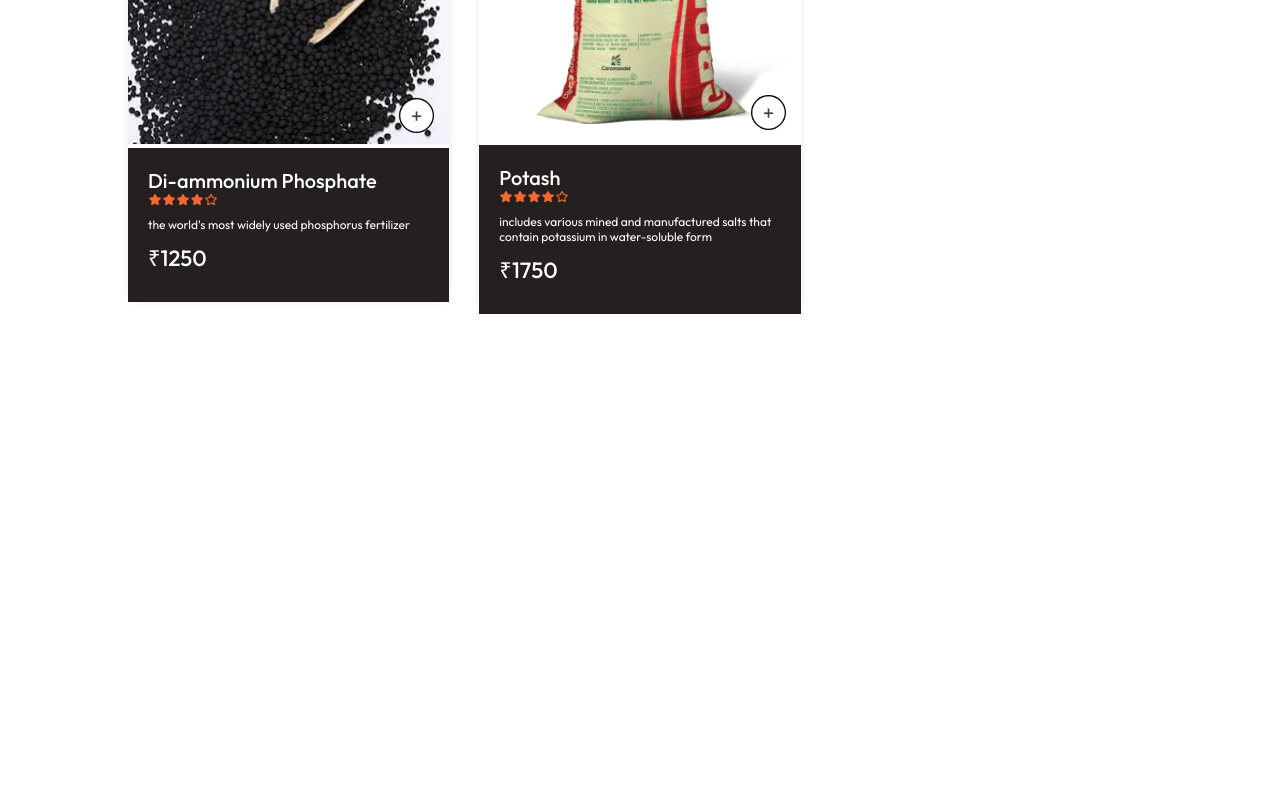
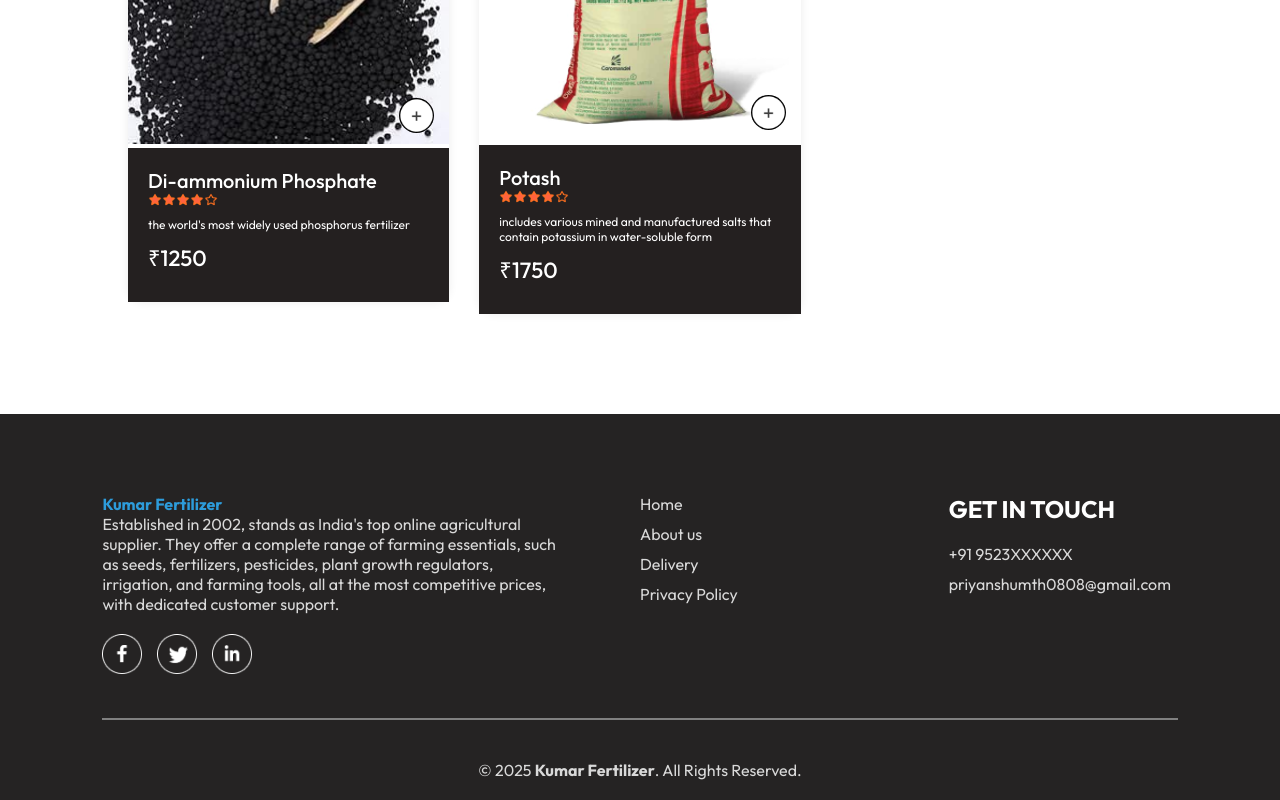
Before and after one commit to priyanshuuranjan/Fertilizer-Shop-admin, a React (Vite) app in the folder frontend/: page / in a window 1280 px wide. Shown: the part 1322-2122 px from the top of the page. Before the commit the page ends 1636 px from the top, so only its background shows below. Built offline with nearby package versions, Linux system fonts and the light colour scheme.

Commit message:
add: footer section and auto year update on footer

```diff
--- a/frontend/src/App.jsx
+++ b/frontend/src/App.jsx
@@ -1,15 +1,19 @@
 import { Routes, Route } from "react-router-dom";
 import Navbar from "./components/Navbar/Navbar";
 import Home from "./pages/Home/Home";
+import Footer from "./components/Footer/Footer";
 
 const App = () => {
   return (
+    <>
       <div className="app">
         <Navbar />
         <Routes>
           <Route path="/" element={<Home />} />
         </Routes>
       </div>
+      <Footer />
+    </>
   );
 };
 
--- /dev/null
+++ b/frontend/src/components/Footer/Footer.css
@@ -0,0 +1,80 @@
+.footer {
+  color: #d9d9d9;
+  background-color: #323232;
+  display: flex;
+  flex-direction: column;
+  align-items: center;
+  gap: 20px;
+  padding: 20px 8vw;
+  padding-top: 80px;
+  margin-top: 100px;
+}
+.footer-content {
+  width: 100%;
+  display: grid;
+  grid-template-columns: 2fr 1fr 1fr;
+  gap: 80px;
+}
+.highlight-text {
+  font-weight: bold;
+  color: #2d9cdb;
+}
+
+.footer-content-left,
+.footer-content-right,
+.footer-content-center {
+  display: flex;
+  flex-direction: column;
+  align-items: start;
+  gap: 20px;
+}
+.footer-content-left li,
+.footer-content-right li,
+.footer-content-center li {
+  list-style: none;
+  margin-bottom: 10px;
+  cursor: pointer;
+}
+.footer-content-right h2,
+.footer-content-center h2 {
+  color: white;
+}
+.footer-social-icons img {
+  cursor: pointer;
+  width: 40px;
+  margin-right: 15px;
+}
+.footer hr {
+  width: 100%;
+  height: 2px;
+  margin: 20px 0;
+  background-color: grey;
+  border: none;
+}
+
+:root .footer {
+  background-color: #252323;
+}
+
+.lightcolors .footer {
+  background-color: #323232;
+}
+
+:root .tomatologofooter {
+  filter: var(--logos-filter);
+}
+
+.lightcolors .tomatologofooter {
+  filter: none;
+}
+
+@media (max-width: 750px) {
+  .footer-content {
+    display: flex;
+    flex-direction: column;
+    gap: 35px;
+  }
+  .footer-copyright {
+    text-align: center;
+  }
+}
--- /dev/null
+++ b/frontend/src/components/Footer/Footer.jsx
@@ -0,0 +1,51 @@
+import "./Footer.css";
+import { assets } from "../../assets/assets";
+
+const Footer = () => {
+  return (
+    <div className="footer" id="footer">
+      <div className="footer-content">
+        <div className="footer-content-left">
+          <p>
+            <span className="highlight-text">Kumar Fertilizer</span> <br />
+            Established in 2002, stands as India's top online agricultural
+            supplier. They offer a complete range of farming essentials, such as
+            seeds, fertilizers, pesticides, plant growth regulators, irrigation,
+            and farming tools, all at the most competitive prices, with
+            dedicated customer support.
+          </p>
+
+          <div className="footer-social-icons">
+            <img src={assets.facebook_icon} alt="" />
+            <img src={assets.twitter_icon} alt="" />
+            <img src={assets.linkedin_icon} alt="" />
+          </div>
+        </div>
+        <div className="footer-content-center">
+          <ul>
+            <li>Home</li>
+            <li>About us</li>
+            <li>Delivery</li>
+            <li>Privacy Policy</li>
+          </ul>
+        </div>
+        <div className="footer-content-right">
+          <h2>GET IN TOUCH</h2>
+          <ul>
+            <li>+91 9523XXXXXX</li>
+            <li>priyanshumth0808@gmail.com</li>
+          </ul>
+        </div>
+      </div>
+      <hr />
+
+      <p className="footer-copyright">
+        {/* auto update year on footer */}
+        &copy; {new Date().getFullYear()} <b>Kumar Fertilizer</b>. All Rights
+        Reserved.
+      </p>
+    </div>
+  );
+};
+
+export default Footer;
```
Lines whose indentation alone changed are shown as unchanged.
